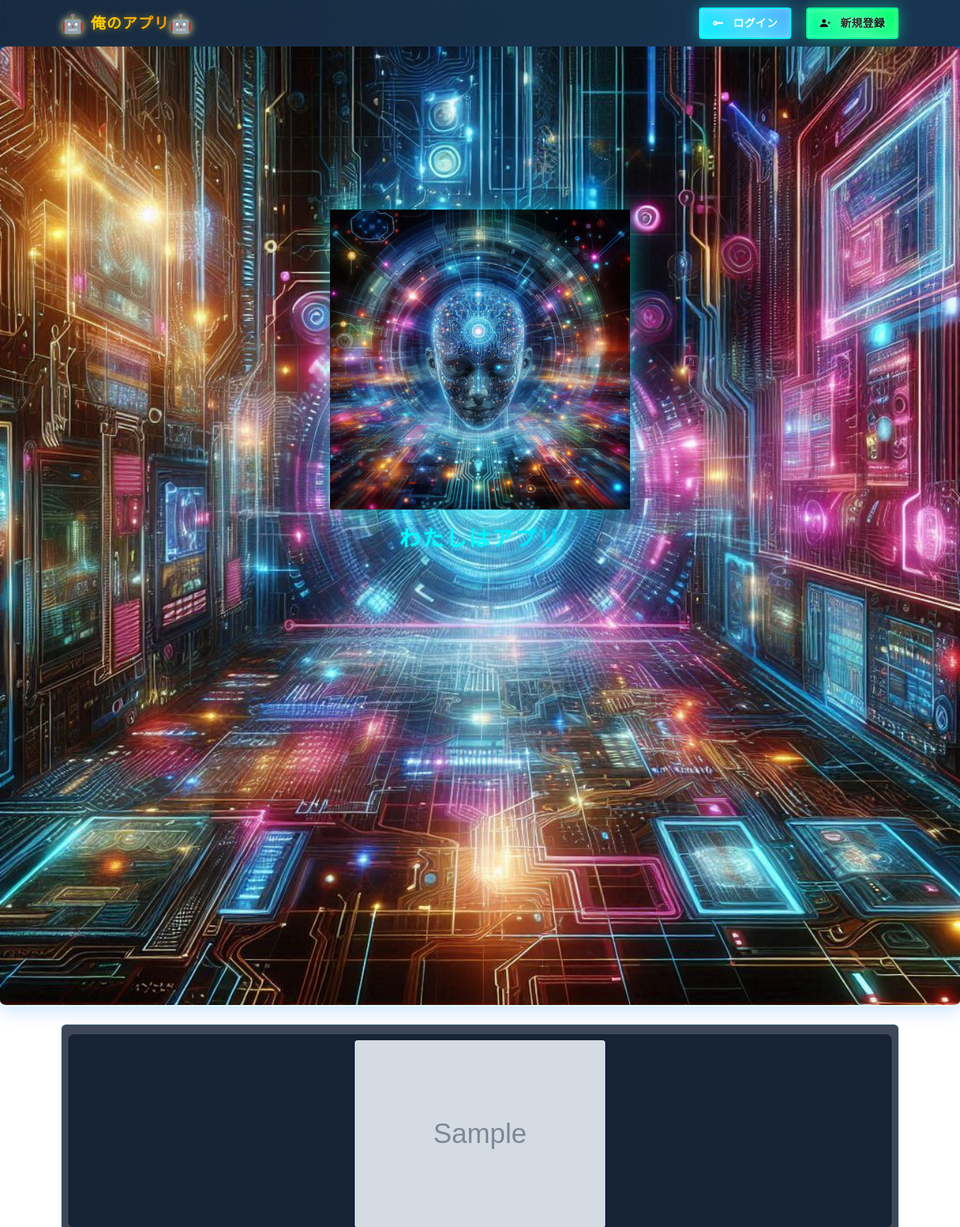
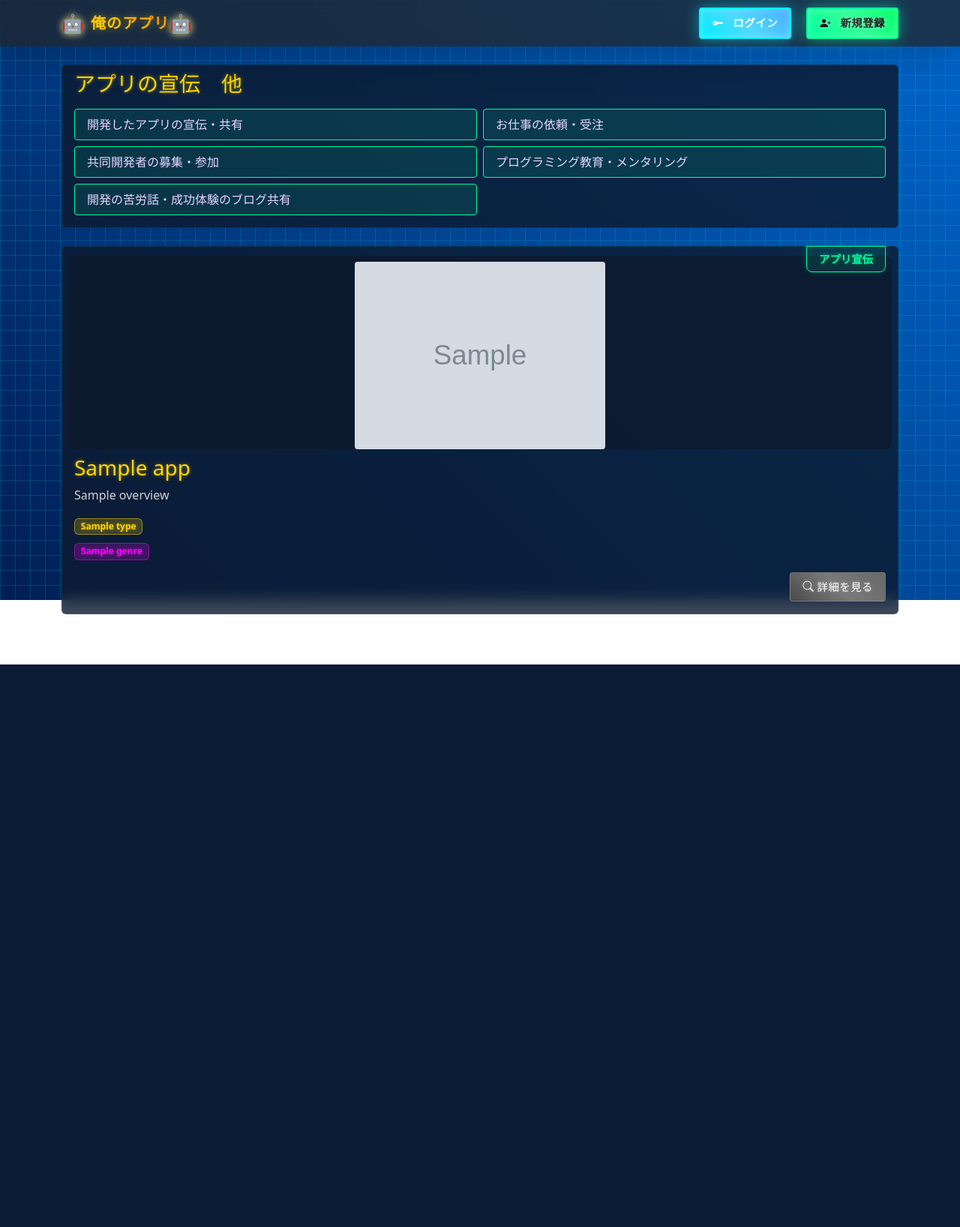
Before and after one commit to kenio12/ore_app, a Django app: template home/templates/home/home.html in a window 1280 px wide. Shown: the top 1636 px of the page at 75% size. After the commit the page ends 886 px from the top, so only its background shows below. Run offline with Django 5.2, Linux system fonts and the light colour scheme; the template is opened without the code that fills it: most values are stand-ins (such as "Sample title", 1, 10 or a date in 2020); grey boxes marked "Sample" are stand-in pictures; data that the repository does not hold is empty; some libraries are stand-ins or nearby versions.

Commit message:
とりあえず

```diff
--- a/home/templates/home/home.html
+++ b/home/templates/home/home.html
@@ -9,57 +9,35 @@
 </div>
 
 <div class="min-vh-100">
-    <!-- ヒーローセクション -->
-    <div id="heroSection" class="position-relative text-center pt-5 mt-4 mb-4 cyber-hero"
-         style="position: relative;
-                width: 100vw;
-                max-width: 100%;
-                aspect-ratio: 16 / 16;
-                margin: 0 auto;
-                border-radius: 8px;
-                overflow: hidden;
-                transition: all 0.3s ease-in-out;">
-        <!-- 背景画像を別のdivで設定 -->
-        <div class="d-none d-sm-block"
-             style="position: absolute;
-                    top: 0;
-                    left: 0;
-                    width: 100%;
-                    height: 100%;
-                    margin: 0;
-                    padding: 0;
-                    z-index: 1;">
-            <img src="{% static 'home/images/sy.png' %}"
-                 style="width: 100%;
-                        height: 100%;
-                        display: block;
-                        margin: 0;
-                        padding: 0;
-                        cursor: pointer;"
-                 onclick="toggleHeroSection()">
+    <!-- アプリの説明セクション -->
+    <div class="container mb-4 mt-4">
+        <div class="col-12">
+            <div class="card cyber-card">
+                <div class="card-body">
+                    <h3 class="card-title cyber-title mb-3">アプリの宣伝　他</h3>
+                    <div class="cyber-button-grid">
+                        <button class="cyber-button">
+                            <span class="button-text">開発したアプリの宣伝・共有</span>
+                            <span class="button-glitch"></span>
+                        </button>
+                        <button class="cyber-button">
+                            <span class="button-text">お仕事の依頼・受注</span>
+                            <span class="button-glitch"></span>
+                        </button>
+                        <button class="cyber-button">
+                            <span class="button-text">共同開発者の募集・参加</span>
+                            <span class="button-glitch"></span>
+                        </button>
+                        <button class="cyber-button">
+                            <span class="button-text">プログラミング教育・メンタリング</span>
+                            <span class="button-glitch"></span>
+                        </button>
+                        <button class="cyber-button">
+                            <span class="button-text">開発の苦労話・成功体験のブログ共有</span>
+                            <span class="button-glitch"></span>
+                        </button>
                     </div>
-
-        <!-- appmanを最前面に -->
-        <div class="mx-auto text-center position-absolute" style="top: 35%; left: 50%; transform: translate(-50%, -50%); z-index: 3;">
-            <div style="position: relative;">
-                <!-- スマホ用のテキスト - 画像の上に重ねて表示 -->
-                <p class="cyber-text-hero cyber-blue cyber-glow-text mb-0 d-block d-sm-none"
-                   style="position: absolute;
-                          top: 75%; /* 位置を下に移動 */
-                          left: 50%;
-                          transform: translateX(-50%);
-                          z-index: 4;
-                          width: 100%;">
-                    わたしはアプリ
-                </p>
-                <img src="{% static 'home/images/appman.png' %}"
-                     alt="アプリマン"
-                     class="img-fluid cyber-glow"
-                     style="max-width: 400px;
-                            position: relative;">
-                <p class="cyber-text-hero cyber-blue cyber-glow-text mb-0 d-none d-sm-block" style="font-size: 1.8rem; margin-top: 1rem;">
-                    わたしはアプリ
-                </p>
+                </div>
             </div>
         </div>
     </div>
@@ -70,6 +48,11 @@
             {% for app in apps %}
                 <div class="col-12 mb-4">
                     <div class="card cyber-card">
+                        <div class="position-relative">
+                            <!-- カテゴリーバッジ -->
+                            <div class="cyber-category-badge">
+                                <span class="badge-text">アプリ宣伝</span>
+                            </div>
                             <div class="row g-0" id="card-content-{{ app.id }}">
                                 {% if app.thumbnail %}
                                     <div class="col-md-4">
@@ -127,6 +110,7 @@
                                                     <i class="bi bi-pencil-square"></i> 編集する
                                                 </a>
                                             {% endif %}
+                                        </div>
                                     </div>
                                 </div>
                             </div>
@@ -718,5 +702,127 @@ document.addEventListener('DOMContentLoaded', function() {
     box-shadow: 0 0 15px rgba(0, 255, 159, 0.3);
     transform: translateY(-2px);
 }
+
+.cyber-subtitle {
+    color: #00ff9f;
+    font-size: 1.2rem;
+    text-shadow: 0 0 5px rgba(0, 255, 159, 0.5);
+}
+
+.cyber-list {
+    list-style: none;
+    padding-left: 1.2rem;
+}
+
+.cyber-list li {
+    position: relative;
+    margin-bottom: 0.5rem;
+    color: #e9d5ff;
+}
+
+.cyber-list li::before {
+    content: "▶";
+    position: absolute;
+    left: -1.2rem;
+    color: #00ff9f;
+    font-size: 0.8rem;
+    top: 50%;
+    transform: translateY(-50%);
+}
+
+.cyber-button-grid {
+    display: grid;
+    grid-template-columns: 1fr;  /* モバイルでは1列 */
+    gap: 0.5rem;
+}
+
+@media (min-width: 768px) {  /* タブレット以上で2列 */
+    .cyber-button-grid {
+        grid-template-columns: 1fr 1fr;
+    }
+}
+
+.cyber-button {
+    position: relative;
+    width: 100%;
+    padding: 0.5rem 1rem;
+    background: rgba(0, 255, 159, 0.1);
+    border: 1px solid #00ff9f;
+    border-radius: 4px;
+    color: #e9d5ff;
+    cursor: pointer;
+    overflow: hidden;
+    transition: all 0.3s ease;
+    text-align: left;
+    height: 100%;  /* 高さを揃える */
+}
+
+.cyber-button:hover {
+    background: rgba(0, 255, 159, 0.2);
+    transform: translateY(-2px);
+    box-shadow: 0 0 15px rgba(0, 255, 159, 0.3);
+}
+
+.button-text {
+    position: relative;
+    z-index: 1;
+}
+
+.button-glitch {
+    position: absolute;
+    top: 0;
+    left: 0;
+    width: 100%;
+    height: 100%;
+    background: linear-gradient(45deg,
+        transparent 65%,
+        rgba(0, 255, 159, 0.1) 70%,
+        rgba(0, 255, 159, 0.2) 80%,
+        transparent 90%
+    );
+    background-size: 200% 200%;
+    opacity: 0;
+    transition: opacity 0.3s ease;
+}
+
+.cyber-button:hover .button-glitch {
+    opacity: 1;
+    animation: glitch 1s infinite linear;
+}
+
+@keyframes glitch {
+    0% {
+        background-position: 200% 0;
+    }
+    100% {
+        background-position: -200% 0;
+    }
+}
+
+.cyber-category-badge {
+    position: absolute;
+    top: 0;
+    right: 1rem;
+    background: rgba(0, 255, 159, 0.1);
+    border: 1px solid #00ff9f;
+    border-radius: 0 0 8px 8px;
+    padding: 0.3rem 1rem;
+    transform: translateY(-1px);
+    box-shadow: 0 0 10px rgba(0, 255, 159, 0.2);
+    z-index: 10;
+}
+
+.badge-text {
+    color: #00ff9f;
+    font-size: 0.9rem;
+    font-weight: bold;
+    text-shadow: 0 0 5px rgba(0, 255, 159, 0.5);
+}
+
+/* ホバーエフェクト */
+.cyber-category-badge:hover {
+    background: rgba(0, 255, 159, 0.2);
+    box-shadow: 0 0 15px rgba(0, 255, 159, 0.3);
+}
 </style>
 {% endblock %}
```
Also changed, not shown: 1 other file. Lines whose indentation alone changed are shown as unchanged.
